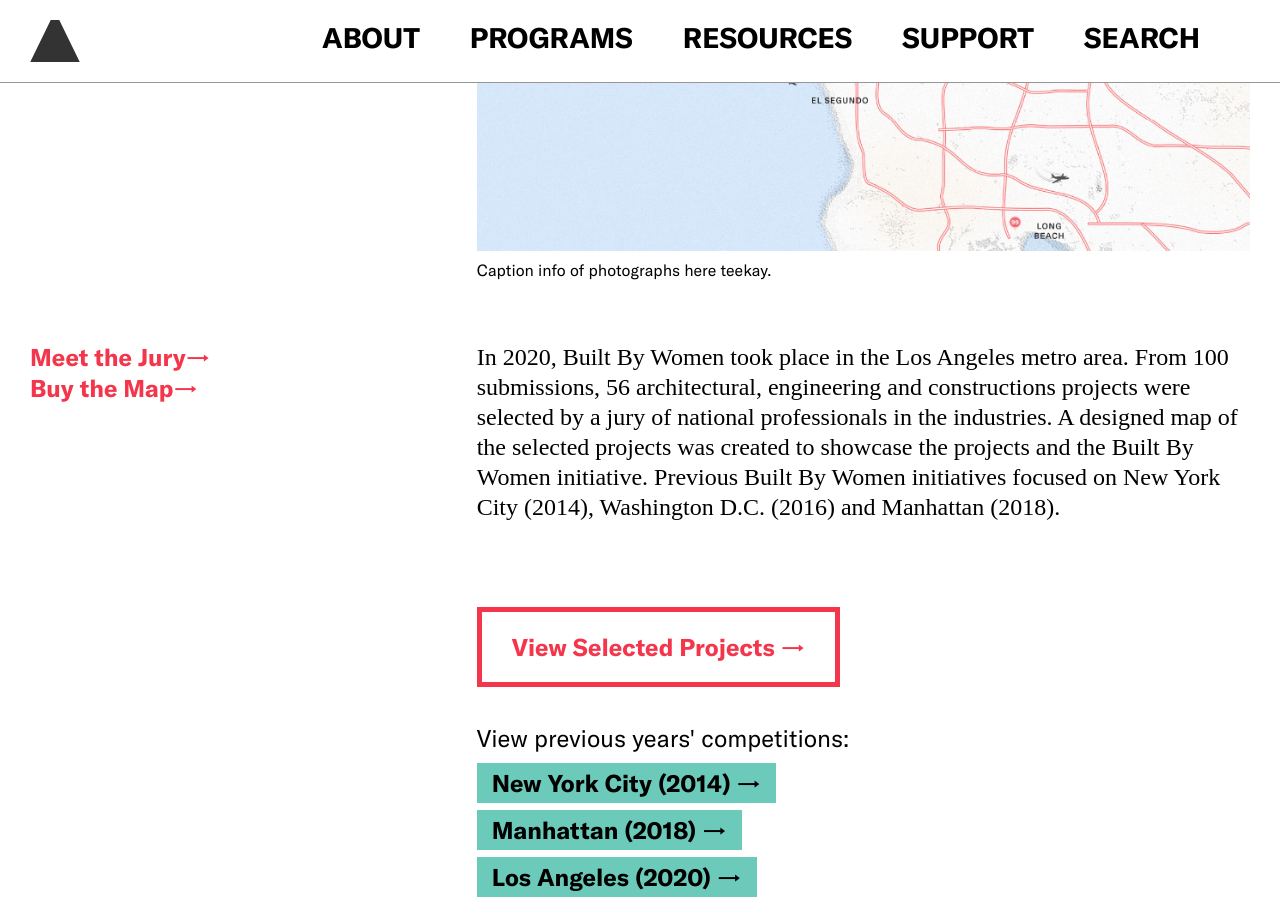
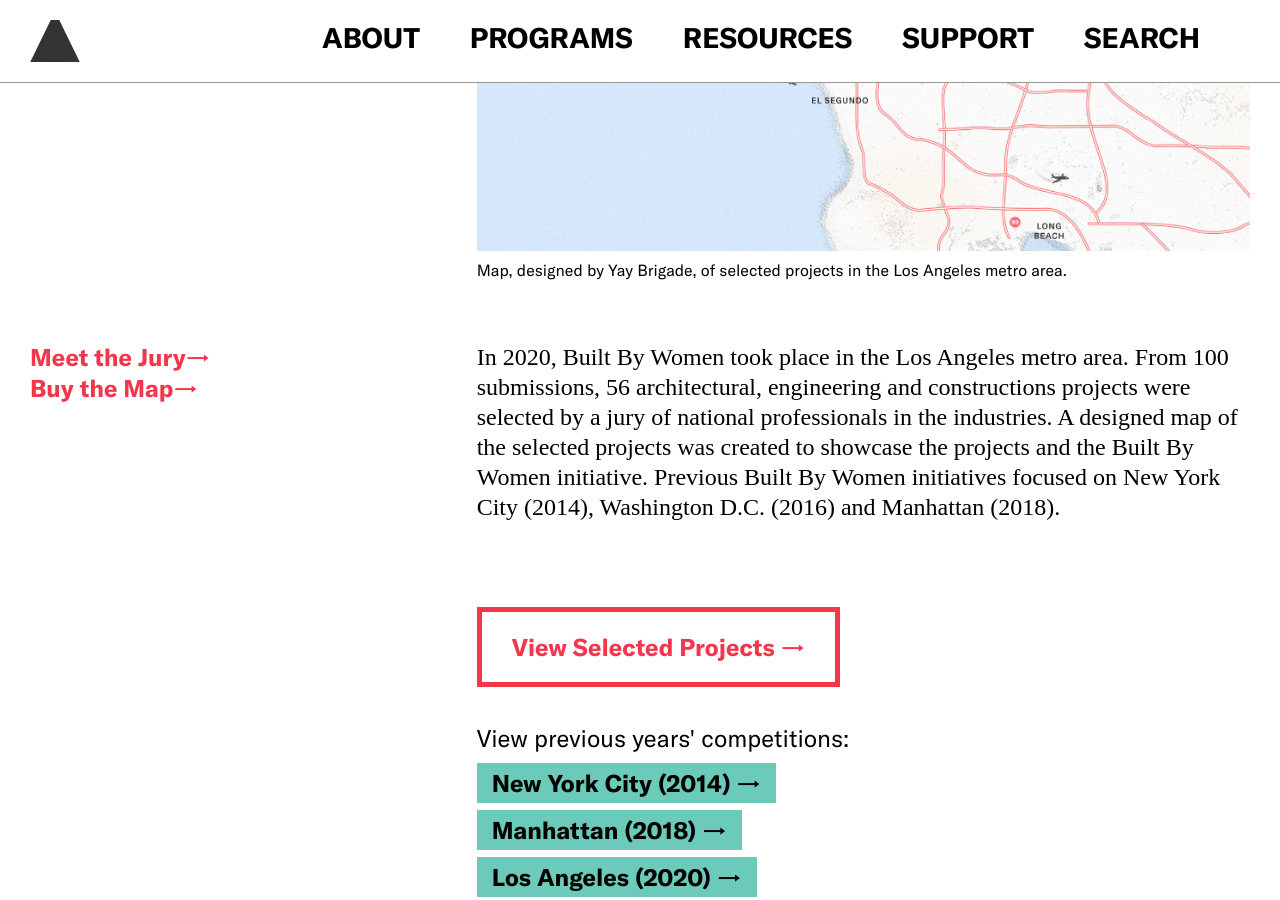
Before and after one commit to jengalas/bwaf-bbw, a Jekyll site: the page built from _programs/built-by-women.md, in a window 1280 px wide and 900 px high, scrolled down 1394 px. Built offline with Jekyll 4.4.1, drawn with Linux system fonts in a browser that asks for light colours; some web fonts are replaced.

Commit message:
Update from Forestry.io Aislinn McNamara updated _programs/built-by-women.md

```diff
--- a/_programs/built-by-women.md
+++ b/_programs/built-by-women.md
@@ -29,7 +29,8 @@ description: |-
 map:
   link: https://bwaf.square.site/product/built-by-women-los-angeles-2020-map-and-poster/11
   image: "/assets/img/bbw-map.png"
-  caption: Caption info of photographs here teekay.
+  caption: Map, designed by Yay Brigade, of selected projects in the Los Angeles metro
+    area.
 stats:
 - number: 38%
   label: Percentage of women in the architecture field
```
